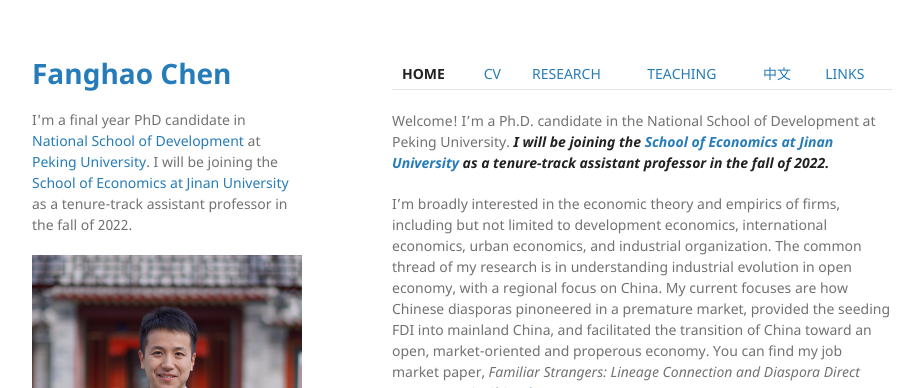
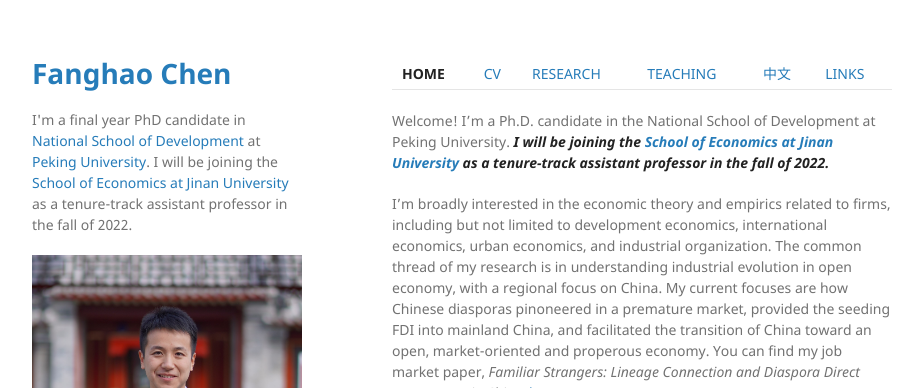
Before and after one commit to FanghaoChen/homepage, a Jekyll site: the page built from index.md, in a window 1280 px wide. Shown: the top 388 px of the page, without its empty margins (178-1099 px from the left). Built offline with Jekyll 4.4.1, drawn with Linux system fonts in a browser that asks for light colours.

Commit message:
Update index.md

```diff
--- a/index.md
+++ b/index.md
@@ -7,6 +7,6 @@ layout: default
 
 Welcome! I'm a Ph.D. candidate in the National School of Development at Peking University. _**I will be joining the [School of Economics at Jinan University](https://ec.jnu.edu.cn/) as a tenure-track assistant professor in the fall of 2022.**_
 
-I'm broadly interested in the economic theory and empirics of firms, including but not limited to  development economics, international economics, urban economics, and industrial organization. The common thread of my research is in understanding industrial evolution in open economy, with a regional focus on China. My current focuses are how Chinese diasporas pinoneered in a premature market, provided the seeding FDI into mainland China, and facilitated the transition of China toward an open, market-oriented and properous economy. You can find my job market paper, _Familiar Strangers: Lineage Connection and Diaspora Direct Investments in China_, [here](./assets/familiar_stranger_draft_220303.pdf).
+I'm broadly interested in the economic theory and empirics related to firms, including but not limited to  development economics, international economics, urban economics, and industrial organization. The common thread of my research is in understanding industrial evolution in open economy, with a regional focus on China. My current focuses are how Chinese diasporas pinoneered in a premature market, provided the seeding FDI into mainland China, and facilitated the transition of China toward an open, market-oriented and properous economy. You can find my job market paper, _Familiar Strangers: Lineage Connection and Diaspora Direct Investments in China_, [here](./assets/familiar_stranger_draft_220303.pdf).
 
 For more information, please refer to my [CV](./assets/CV_FanghaoChen_220509.pdf).
```
